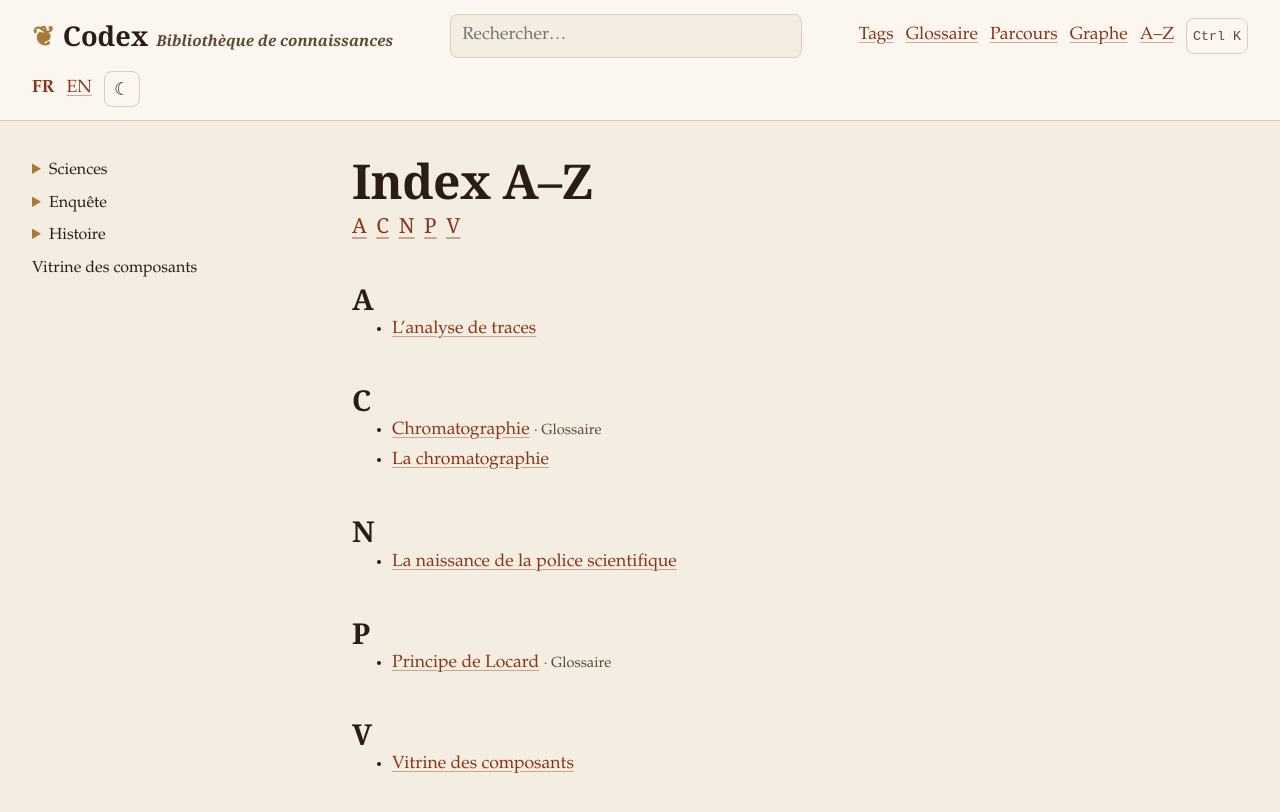
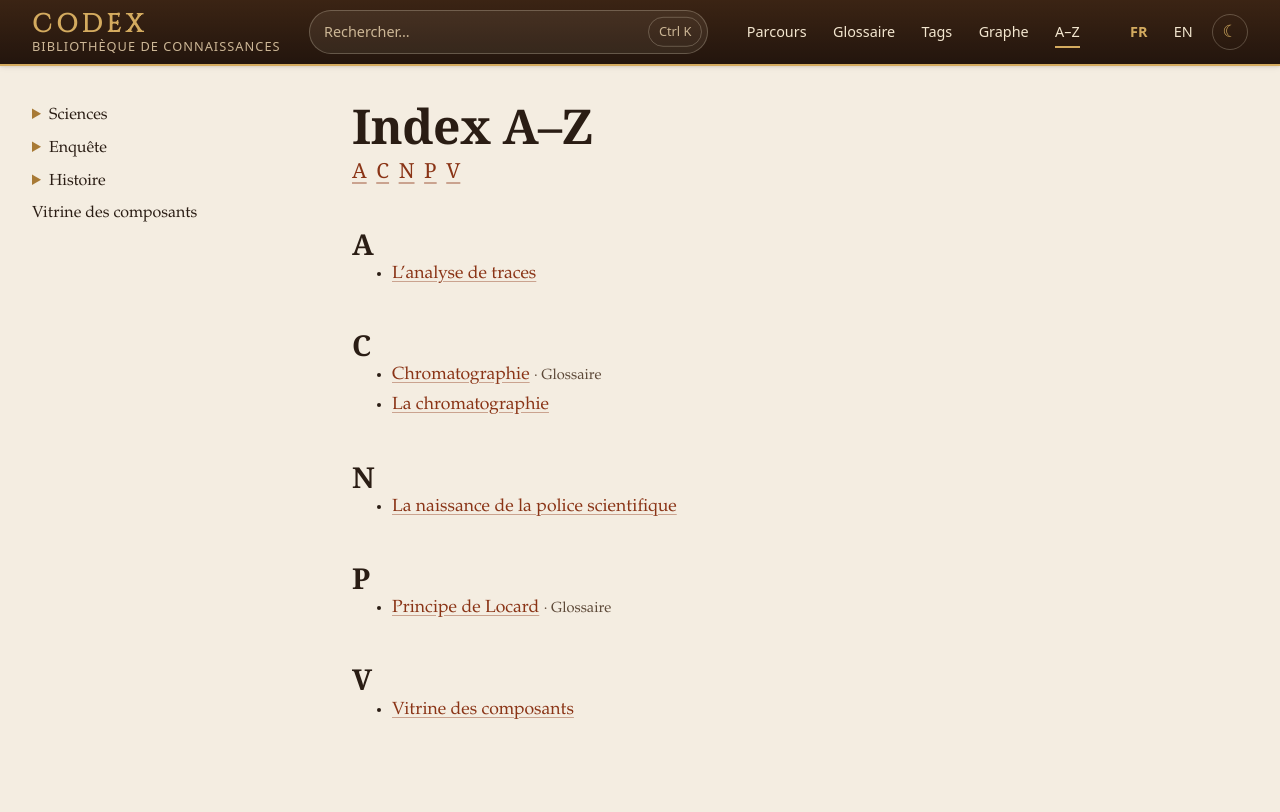
Before and after one commit to owl-Holmes/Codex, an Astro site: page /Codex/fr/a-z/ in a window 1280 px wide. Built offline with nearby package versions, Linux system fonts and the light colour scheme; Astro itself is replaced by a stand-in of ours.

Commit message:
feat(header): sticky wood header with readable links, no logo mark

```diff
--- a/src/components/layout/Header.astro
+++ b/src/components/layout/Header.astro
@@ -1,5 +1,5 @@
 ---
-/** Site header: brand, language switcher (keeps the current page) and mode toggle. */
+/** Site header (sticky "shelf" bar): wordmark, search, tool links, language switcher and mode toggle. */
 import { LOCALES, SITE, type Locale } from '../../config/site';
 import { useT } from '../../i18n/ui';
 import { pageUrl } from '../../lib/urls';
@@ -11,14 +11,19 @@ interface Props {
 }
 const { locale, slug } = Astro.props;
 const t = useT(locale);
+const tools = [
+  ['paths', t('nav.paths')],
+  ['glossary', t('nav.glossary')],
+  ['tags', t('nav.tags')],
+  ['graph', t('nav.graph')],
+  ['a-z', t('nav.az')],
+] as const;
 ---
 
 <header class="site-header">
+  <div class="header-inner">
     <a class="brand" href={pageUrl(locale, '')}>
-    <span class="brand-mark" aria-hidden="true">
-      ❦
-    </span>
-    {SITE.name}
+      <span class="brand-name">{SITE.name}</span>
       <span class="brand-tagline">{t('site.tagline')}</span>
     </a>
     <form class="search" role="search" action={pageUrl(locale, 'search')}>
@@ -26,19 +31,19 @@ const t = useT(locale);
         {t('nav.search')}
       </label>
       <input id="q" name="q" type="search" placeholder={`${t('nav.search')}…`} />
-  </form>
-  <nav aria-label={t('nav.sections')} class="tools">
-    <a href={pageUrl(locale, 'tags')}>{t('nav.tags')}</a>
-    <a href={pageUrl(locale, 'glossary')}>{t('nav.glossary')}</a>
-    <a href={pageUrl(locale, 'paths')}>{t('nav.paths')}</a>
-    <a href={pageUrl(locale, 'graph')}>{t('nav.graph')}</a>
-    <a href={pageUrl(locale, 'a-z')}>{t('nav.az')}</a>
       <button type="button" class="palette-button" data-open-palette>
         <kbd>Ctrl K</kbd>
         <span class="visually-hidden"> — {t('palette.open')}</span>
       </button>
+    </form>
+    <nav aria-label={t('nav.tools')} class="tools">
+      {tools.map(([path, label]) => (
+        <a href={pageUrl(locale, path)} aria-current={slug === path ? 'page' : undefined}>
+          {label}
+        </a>
+      ))}
     </nav>
-  <nav aria-label={t('nav.language')} class="tools">
+    <nav aria-label={t('nav.language')} class="settings">
       {LOCALES.map((l) => (
         <a href={pageUrl(l, slug)} hreflang={l} lang={l} aria-current={l === locale ? 'true' : undefined}>
           {l.toUpperCase()}
@@ -46,61 +51,174 @@ const t = useT(locale);
       ))}
       <ModeToggle label={t('nav.toggleMode')} />
     </nav>
+  </div>
 </header>
 
 <style>
   .site-header {
+    position: sticky;
+    top: 0;
+    z-index: 20;
+    background: linear-gradient(180deg, var(--color-wood-2), var(--color-wood));
+    border-bottom: 2px solid var(--color-brass);
+    box-shadow: var(--shadow-sm);
+    font-family: var(--font-ui);
+    color: var(--color-on-wood);
+  }
+  .header-inner {
     display: flex;
     flex-wrap: wrap;
-    gap: 0.75rem;
-    justify-content: space-between;
     align-items: center;
-    padding: 0.8rem 2rem;
-    border-bottom: 1px solid var(--color-border);
-    background: var(--color-surface);
+    gap: 0.75rem 1.75rem;
+    max-width: 96rem;
+    min-height: var(--header-height);
+    margin-inline: auto;
+    padding: 0.5rem 2rem;
   }
   .brand {
-    font-family: var(--font-display);
-    font-size: 1.7rem;
-    font-weight: 600;
-    color: var(--color-text);
+    display: flex;
+    flex-direction: column;
+    line-height: 1.1;
+    color: var(--color-on-wood);
     text-decoration: none;
-    display: flex;
-    align-items: baseline;
-    gap: 0.5rem;
   }
-  .brand-mark {
-    color: var(--color-ornament);
+  .brand-name {
+    font-family: var(--font-brand);
+    font-size: 1.6rem;
+    font-weight: 700;
+    letter-spacing: 0.18em;
+    text-transform: uppercase;
+    color: var(--color-brass);
+    transition: text-shadow var(--duration) var(--ease);
+  }
+  .brand:hover .brand-name {
+    text-shadow: 0 0 18px var(--color-lamp);
   }
   .brand-tagline {
-    font-size: 0.95rem;
-    color: var(--color-muted);
-    font-style: italic;
+    font-size: var(--text-xs);
+    letter-spacing: 0.08em;
+    text-transform: uppercase;
+    color: var(--color-on-wood-muted);
+  }
+  .search {
+    position: relative;
+    flex: 1 1 11rem;
+    max-width: 26rem;
   }
   .search input {
-    width: min(22rem, 40vw);
-    padding: 0.4rem 0.7rem;
-    border: 1px solid var(--color-border);
-    border-radius: var(--radius);
-    background: var(--color-bg);
-    color: var(--color-text);
+    width: 100%;
+    padding: 0.55rem 5rem 0.55rem 0.9rem;
+    border: 1px solid color-mix(in srgb, var(--color-on-wood) 25%, transparent);
+    border-radius: 999px;
+    background: color-mix(in srgb, var(--color-on-wood) 8%, transparent);
+    color: var(--color-on-wood);
     font: inherit;
+    font-size: var(--text-sm);
+    transition:
+      border-color var(--duration) var(--ease),
+      background var(--duration) var(--ease);
+  }
+  .search input::placeholder {
+    color: var(--color-on-wood-muted);
+  }
+  .search input:focus {
+    border-color: var(--color-brass);
+    background: color-mix(in srgb, var(--color-on-wood) 14%, transparent);
   }
   .palette-button {
-    border: 1px solid var(--color-border);
+    position: absolute;
+    right: 0.35rem;
+    top: 50%;
+    translate: 0 -50%;
+    min-height: 1.9rem;
+    padding: 0 0.6rem;
+    border: 1px solid color-mix(in srgb, var(--color-on-wood) 25%, transparent);
+    border-radius: 999px;
+    background: transparent;
+    color: var(--color-on-wood-muted);
+    font: inherit;
+    font-size: var(--text-xs);
+    cursor: pointer;
+  }
+  .palette-button:hover {
+    color: var(--color-brass);
+    border-color: var(--color-brass);
+  }
+  .palette-button kbd {
+    font-family: inherit;
+  }
+  .tools,
+  .settings {
+    display: flex;
+    align-items: center;
+    gap: 0.25rem;
+  }
+  .settings {
+    margin-left: auto;
+  }
+  .tools a,
+  .settings a {
+    position: relative;
+    padding: 0.45rem 0.7rem;
     border-radius: var(--radius);
-    background: transparent;
-    color: var(--color-muted);
-    cursor: pointer;
-    min-height: 2.25rem;
+    color: var(--color-on-wood);
+    font-size: var(--text-sm);
+    font-weight: 500;
+    white-space: nowrap;
+    text-decoration: none;
+    transition:
+      color var(--duration) var(--ease),
+      background var(--duration) var(--ease);
+  }
+  .tools a::after {
+    content: '';
+    position: absolute;
+    inset: auto 0.7rem 0.2rem;
+    height: 2px;
+    background: var(--color-brass);
+    scale: 0 1;
+    transition: scale var(--duration) var(--ease);
+  }
+  .tools a:hover,
+  .settings a:hover {
+    color: var(--color-lamp);
+    background: color-mix(in srgb, var(--color-on-wood) 8%, transparent);
+  }
+  .tools a:hover::after,
+  .tools a[aria-current]::after {
+    scale: 1 1;
+  }
+  .settings a[aria-current] {
+    color: var(--color-brass);
+    font-weight: 700;
+  }
+  .site-header :focus-visible {
+    outline-color: var(--color-lamp);
+  }
+  @media (max-width: 1200px) {
+    .header-inner {
+      gap: 0.75rem 1rem;
+    }
+    .brand-tagline {
+      display: none;
+    }
+  }
+  @media (max-width: 960px) {
+    .site-header {
+      position: static;
+    }
+    .header-inner {
+      padding-inline: 1rem;
+    }
+    .search {
+      order: 3;
+      flex-basis: 100%;
+      max-width: none;
     }
     .tools {
-    display: flex;
-    gap: 0.75rem;
-    align-items: center;
+      order: 4;
+      width: 100%;
+      overflow-x: auto;
     }
-  .tools a[aria-current] {
-    font-weight: 700;
-    text-decoration: none;
   }
 </style>
--- a/src/components/layout/ModeToggle.astro
+++ b/src/components/layout/ModeToggle.astro
@@ -7,7 +7,12 @@ const { label } = Astro.props;
 ---
 
 <button type="button" class="mode-toggle" aria-label={label} title={label}>
-  <span aria-hidden="true">☾</span>
+  <span class="icon icon--moon" aria-hidden="true">
+    ☾
+  </span>
+  <span class="icon icon--sun" aria-hidden="true">
+    ☀
+  </span>
 </button>
 
 <script>
@@ -25,13 +30,33 @@ const { label } = Astro.props;
 
 <style>
   .mode-toggle {
+    display: inline-grid;
+    place-items: center;
     min-width: 2.25rem;
     min-height: 2.25rem;
-    border: 1px solid var(--color-border);
-    border-radius: var(--radius);
+    margin-left: 0.25rem;
+    border: 1px solid color-mix(in srgb, var(--color-on-wood) 25%, transparent);
+    border-radius: 999px;
     background: transparent;
-    color: var(--color-text);
+    color: var(--color-brass);
     cursor: pointer;
-    font-size: 1.1rem;
+    font-size: 1.05rem;
+    transition:
+      border-color var(--duration) var(--ease),
+      rotate 400ms var(--ease);
+  }
+  .mode-toggle:hover {
+    border-color: var(--color-brass);
+    rotate: 20deg;
+  }
+  .icon {
+    grid-area: 1 / 1;
+  }
+  .icon--sun,
+  :global([data-mode='dark']) .icon--moon {
+    display: none;
+  }
+  :global([data-mode='dark']) .icon--sun {
+    display: inline;
   }
 </style>
--- a/src/i18n/ui.ts
+++ b/src/i18n/ui.ts
@@ -11,6 +11,7 @@ const fr = {
   'nav.breadcrumb': "Fil d'Ariane",
   'nav.toggleMode': 'Basculer clair / sombre',
   'nav.language': 'Langue',
+  'nav.tools': 'Outils',
   'nav.search': 'Rechercher',
   'nav.tags': 'Tags',
   'nav.glossary': 'Glossaire',
@@ -70,6 +71,17 @@ const fr = {
   'home.title': 'Le Codex',
   'home.intro': 'Une bibliothèque vivante sur tout et n’importe quoi.',
   'home.recent': 'Récemment mis à jour',
+  'home.eyebrow': 'Encyclopédie personnelle',
+  'home.explore': 'Explorer les rayons',
+  'home.shelves': 'Les rayons',
+  'home.shelvesIntro': 'Chaque rayon rassemble un domaine ; ouvrez-en un pour parcourir ses pages.',
+  'home.searchCta': 'Rechercher dans le Codex',
+  'home.page': 'page',
+  'home.pages': 'pages',
+  'home.sections': 'rayons',
+  'home.terms': 'termes au glossaire',
+  'home.stats': 'Le Codex en chiffres',
+  'home.allPaths': 'Tous les parcours',
   'page.readFirst': 'À lire avant',
   'page.further': 'Pour aller plus loin',
   'page.related': 'Pages liées',
@@ -99,6 +111,7 @@ const en: Record<UiKey, string> = {
   'nav.breadcrumb': 'Breadcrumb',
   'nav.toggleMode': 'Toggle light / dark',
   'nav.language': 'Language',
+  'nav.tools': 'Tools',
   'nav.search': 'Search',
   'nav.tags': 'Tags',
   'nav.glossary': 'Glossary',
@@ -158,6 +171,17 @@ const en: Record<UiKey, string> = {
   'home.title': 'The Codex',
   'home.intro': 'A living library about anything and everything.',
   'home.recent': 'Recently updated',
+  'home.eyebrow': 'Personal encyclopedia',
+  'home.explore': 'Browse the shelves',
+  'home.shelves': 'The shelves',
+  'home.shelvesIntro': 'Each shelf gathers one field; open one to browse its pages.',
+  'home.searchCta': 'Search the Codex',
+  'home.page': 'page',
+  'home.pages': 'pages',
+  'home.sections': 'shelves',
+  'home.terms': 'glossary terms',
+  'home.stats': 'The Codex in numbers',
+  'home.allPaths': 'All paths',
   'page.readFirst': 'Read first',
   'page.further': 'Further reading',
   'page.related': 'Related pages',
```
Lines whose indentation alone changed are shown as unchanged.
